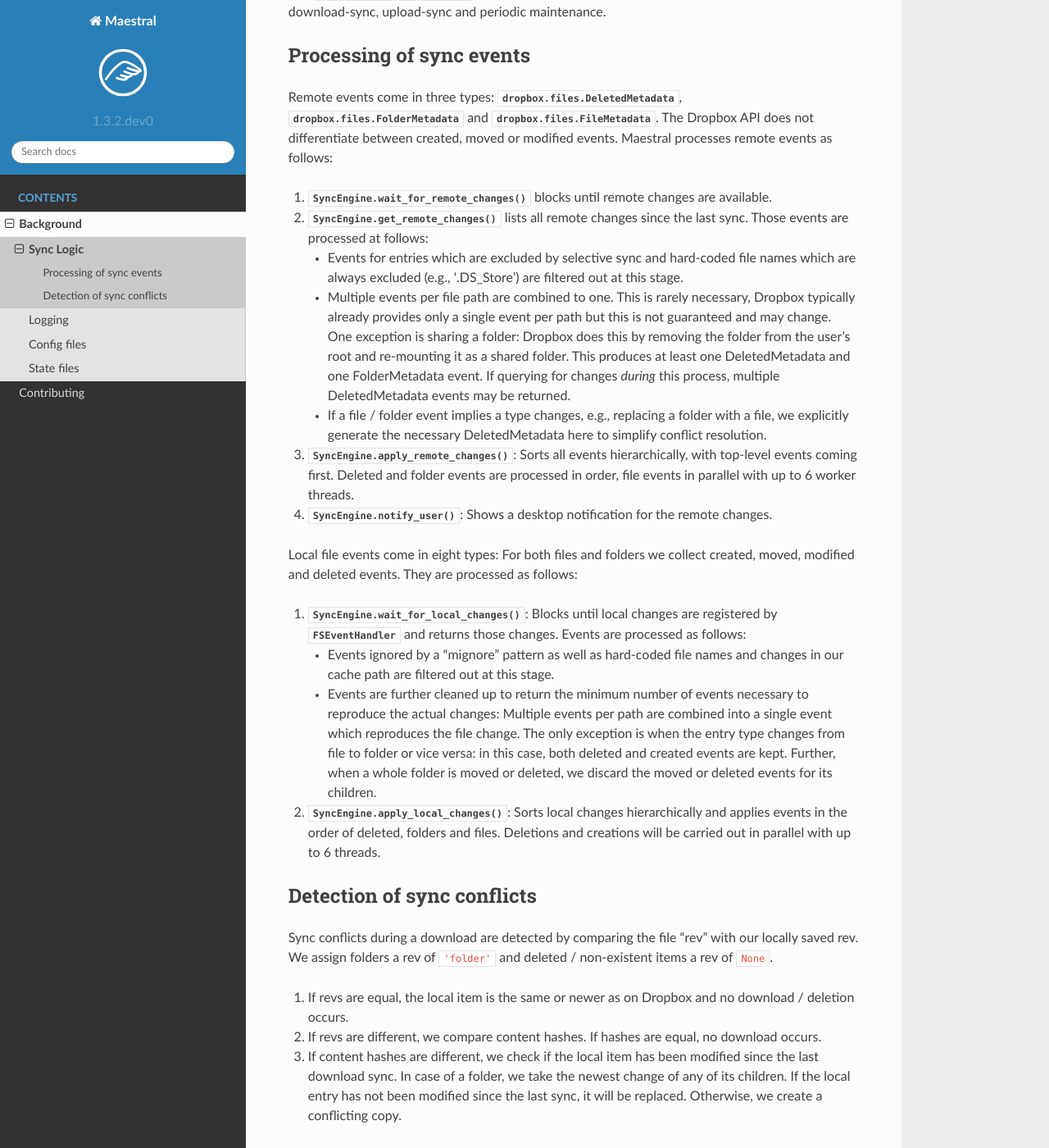
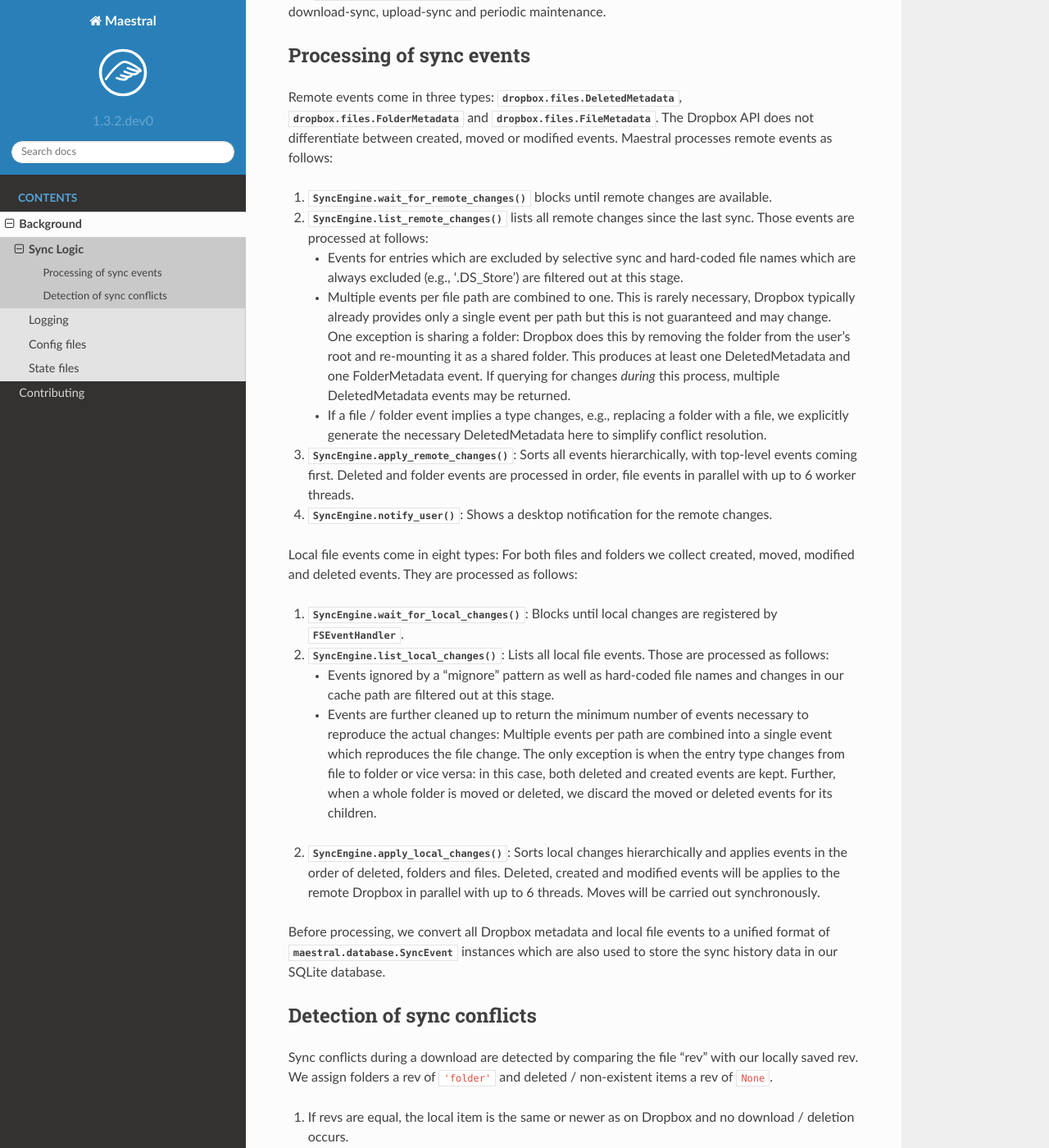
Before and after one commit to samschott/maestral, a Sphinx documentation site: the page built from docs/background/sync_logic.rst, in a window 1280 px wide and 1400 px high, scrolled down 327 px. Shown: the whole window at 82% size. Built offline with Sphinx 7.4.7 and the Read the Docs theme 2.0.0, drawn with Linux system fonts in a browser that asks for light colours; pages that are not in the unit, such as notebooks, are missing from menus.

Commit message:
[docs] updated docs on sync event handling

```diff
--- a/docs/background/sync_logic.rst
+++ b/docs/background/sync_logic.rst
@@ -22,7 +22,7 @@ Maestral processes remote events as follows:
 1) :meth:`SyncEngine.wait_for_remote_changes` blocks until remote changes are
    available.
 
-2) :meth:`SyncEngine.get_remote_changes` lists all remote changes since the last sync.
+2) :meth:`SyncEngine.list_remote_changes` lists all remote changes since the last sync.
    Those events are processed at follows:
 
    * Events for entries which are excluded by selective sync and hard-coded file names
@@ -49,7 +49,9 @@ Local file events come in eight types: For both files and folders we collect cre
 moved, modified and deleted events. They are processed as follows:
 
 1) :meth:`SyncEngine.wait_for_local_changes`: Blocks until local changes are
-   registered by :class:`FSEventHandler` and returns those changes. Events are
+   registered by :class:`FSEventHandler`.
+
+2) :meth:`SyncEngine.list_local_changes`: Lists all local file events. Those are
    processed as follows:
 
    * Events ignored by a "mignore" pattern as well as hard-coded file names and
@@ -62,8 +64,13 @@ moved, modified and deleted events. They are processed as follows:
      moved or deleted events for its children.
 
 2) :meth:`SyncEngine.apply_local_changes`: Sorts local changes hierarchically and
-   applies events in the order of deleted, folders and files. Deletions and creations
-   will be carried out in parallel with up to 6 threads.
+   applies events in the order of deleted, folders and files. Deleted, created and
+   modified events will be applies to the remote Dropbox in parallel with up to 6
+   threads. Moves will be carried out synchronously.
+
+Before processing, we convert all Dropbox metadata and local file events to a unified
+format of :class:`maestral.database.SyncEvent` instances which are also used to store
+the sync history data in our SQLite database.
 
 Detection of sync conflicts
 ***************************
```
